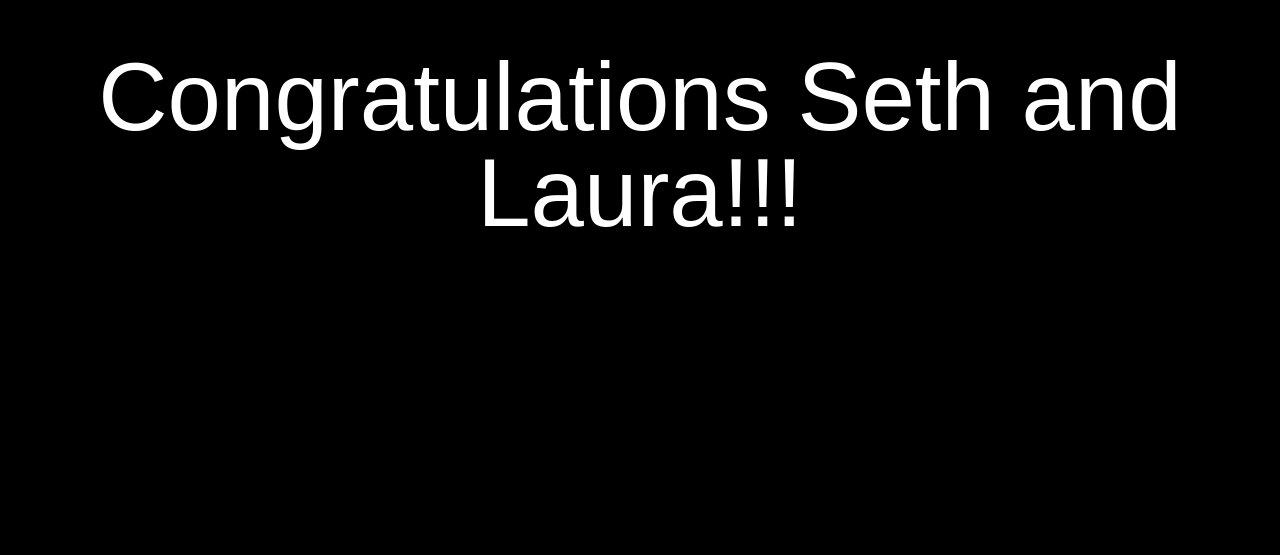
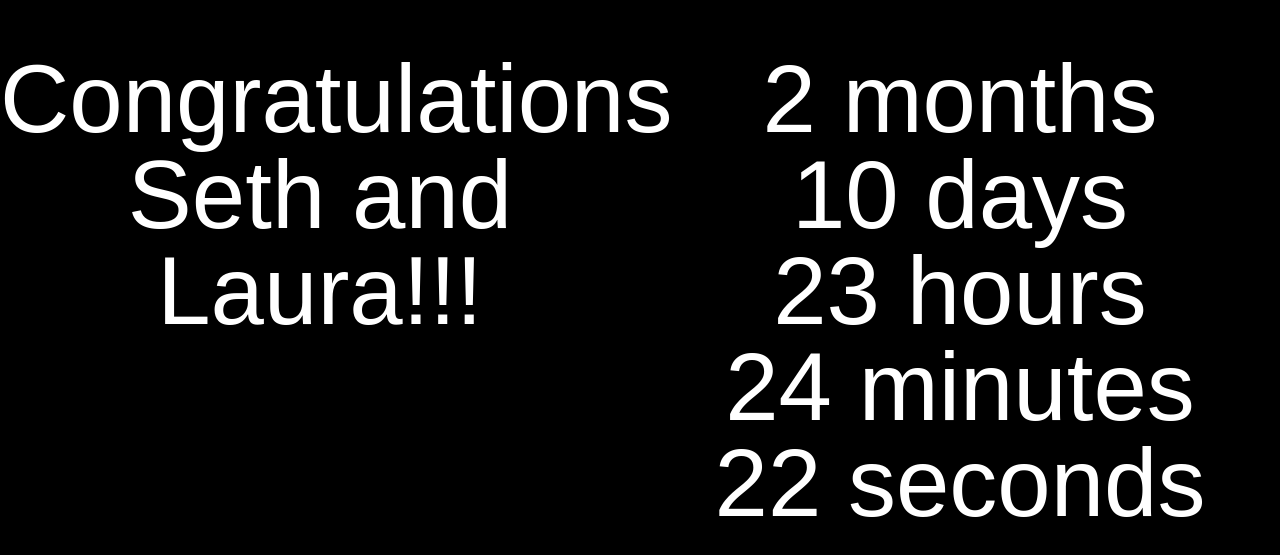
Before and after one commit to ArtskydJ/dykstrawedding.com, a plain HTML site: page index.html in a window 1280 px wide. Shown: the part 109-664 px from the top of the page. Drawn offline with Linux system fonts and the light colour scheme.

Commit message:
Add Michael and Elizabeth

```diff
--- a/index.html
+++ b/index.html
@@ -3,43 +3,53 @@
 	<head>
 		<meta charset="utf-8">
 		<meta name="description" content="A countdown for the win.">
-		<title>Seth and Laura's Wedding Countdown</title>
+		<title>Wedding Countdown</title>
 		<style type="text/css">
 			body {
 				font-size: 72pt;
 				font-family: Arial;
 				background-color: #000;
 				color: #fff;
+				display: flex;
 				text-align: center;
+				align-items: center;
+				height: 100vh;
 				line-height: 1;
+				margin: 0;
 			}
-			#spacer { /* technically should be 2.5, but 2.6 looks better*/
-				height: calc(50vh - (2.6 * 72pt));
-			}
+			#container { width: 100vw; }
+			#container > div { width: 50vw; }
+			#seth-laura { float: left; }
+			#michael-elizabeth { float: right; }
 		</style>
 	</head>
 	<body>
-		<div id="spacer"></div>
-		<div id="insert"></div>
+		<div id="container">
+			<div id="seth-laura"></div>
+			<div id="michael-elizabeth"></div>
+		</div>
 		<script src="./countdown.min.js"></script>
 		<script>
-			var wedding = new Date('2015 may 16 12:00 cst') // 13:00 is correct
-			var ele = document.querySelector('#insert')
+			function makeCountdown(selector, dateStr, happyCouple) {
+				var wedding = new Date(dateStr)
+				var ele = document.querySelector(selector)
 
-			function setCountdown() {
-				var down = window.countdown(null, wedding)
-				if (down.value > 0) {
-					ele.innerHTML = down.toString().replace(/, (and )?/g, '<br>')
-					console.log('counting down')
-				} else {
-					console.log('stopped')
-					clearTimeout(iv)
-					ele.innerHTML = 'Congratulations Seth and Laura!!!'
+				function setCountdown() {
+					var down = window.countdown(null, wedding)
+					var countingDown = down.value > 0
+
+					ele.innerHTML = countingDown ?
+						down.toString().replace(/, (and )?/g, '<br>') :
+						'Congratulations ' + happyCouple + '!!!'
+
+					return countingDown
 				}
+
+				setCountdown() && setInterval(setCountdown, 1000)
 			}
 
-			setCountdown()
-			var iv = setInterval(setCountdown, 1000)
+			makeCountdown('#seth-laura', '2015 May 16 12:00 cst', 'Seth and Laura')
+			makeCountdown('#michael-elizabeth', '2015 November 20 12:00 cst', 'Michael and Elizabeth')
 		</script>
 	 </body>
  </html>
```
